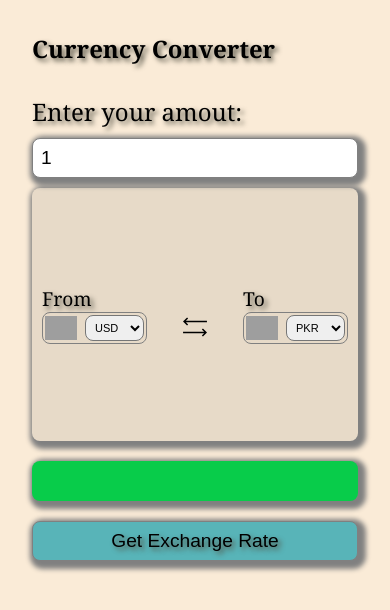
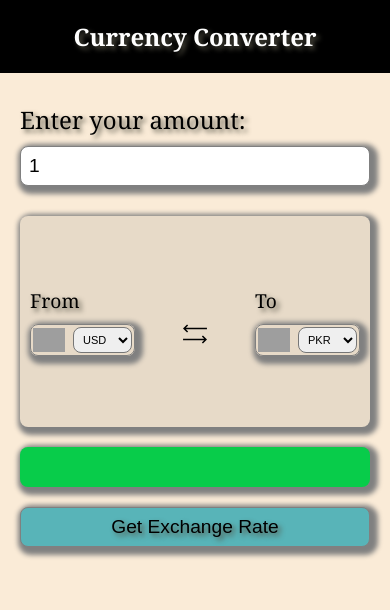
Before and after one commit to mkpathan5426/currency_converter, a plain HTML site: page index.html in a window 390 px wide. Drawn offline with Linux system fonts and the light colour scheme; grey boxes are pictures that could not be loaded.

Commit message:
first commit

```diff
--- a/css/responsive.css
+++ b/css/responsive.css
@@ -3,29 +3,31 @@
         width: 100vw;
         height: 100vh;
         border-radius: 0;
+        padding: 0px;
     }
 
     .container h2 {
         margin-bottom: 30px;
+        text-align: center;
+        background-color: black;
+        color: white;
+        padding: 20px;
     }
 
-    h2, label, button, p, .msg {
+    h2, label, .exchange, button, p, .msg {
         text-shadow: 3px 3px 5px rgb(83, 81, 68);
     }
+
     input {
         margin: 10px 0;
     }
 
-    input, .drop-down, .msg, button {
-        box-shadow: 3px 3px 5px 5px gray;
-    }
-
-    .msg {
+    input, .select-container, .drop-down, .msg, button {
         box-shadow: 3px 3px 5px 5px gray;
     }
 
     .drop-down {
-        height: 30vh;
+        height: 25vh;
         background-color: rgb(231, 218, 200);
         border-radius: 0.5rem;
         margin: 0;
@@ -51,4 +53,17 @@
         padding: 5px;
         border-radius: 0.5rem;
     }
+
+    button {
+        margin: 0;
+        width: calc(100% - 40px);
+    }
+
+    .amount, .drop-down, .msg, button {
+        margin: 20px;
+    }
+
+    button {
+        margin-top: 0;
+    }
 }
--- a/css/style.css
+++ b/css/style.css
@@ -6,7 +6,7 @@
 
 body {
     height: 100vh;
-    background-color: aqua;
+    background-color: rgb(252, 242, 228);
     display: flex;
     justify-content: center;
     align-items: center;
@@ -15,6 +15,7 @@ body {
 
 main {
     background-color: antiquewhite;
+    box-shadow: 3px 3px 5px 5px gray;
     width: 500px;
     padding: 2rem;
     border-radius: 1rem;
@@ -60,6 +61,7 @@ label {
 .drop-down p {
     font-size: 1.2rem;
     font-weight: 500;
+    margin-bottom: 10px;
 }
 
 .drop-down img {
--- a/index.html
+++ b/index.html
@@ -13,9 +13,9 @@
     <main>
         <div class="container">
             <h2>Currency Converter</h2>
-            <div class="amout">
-                <label for="amout">Enter your amout:</label>
-                <input type="number" id="amout" value="1">
+            <div class="amount">
+                <label for="amount">Enter your amount:</label>
+                <input type="number" id="amount" value="1">
             </div>
 
             <div class="drop-down">
--- a/js/script.js
+++ b/js/script.js
@@ -54,6 +54,7 @@ const updateExchangeRate = async () => {
     let data = await response.json();
     let rate = data[toCurrency.value.toLowerCase()];
     let finalAmount = amountValue * rate;
+    finalAmount
     msg.innerText = `${amountValue} ${fromCurrency.value} = ${finalAmount} ${toCurrency.value}`;
 }
 
```
